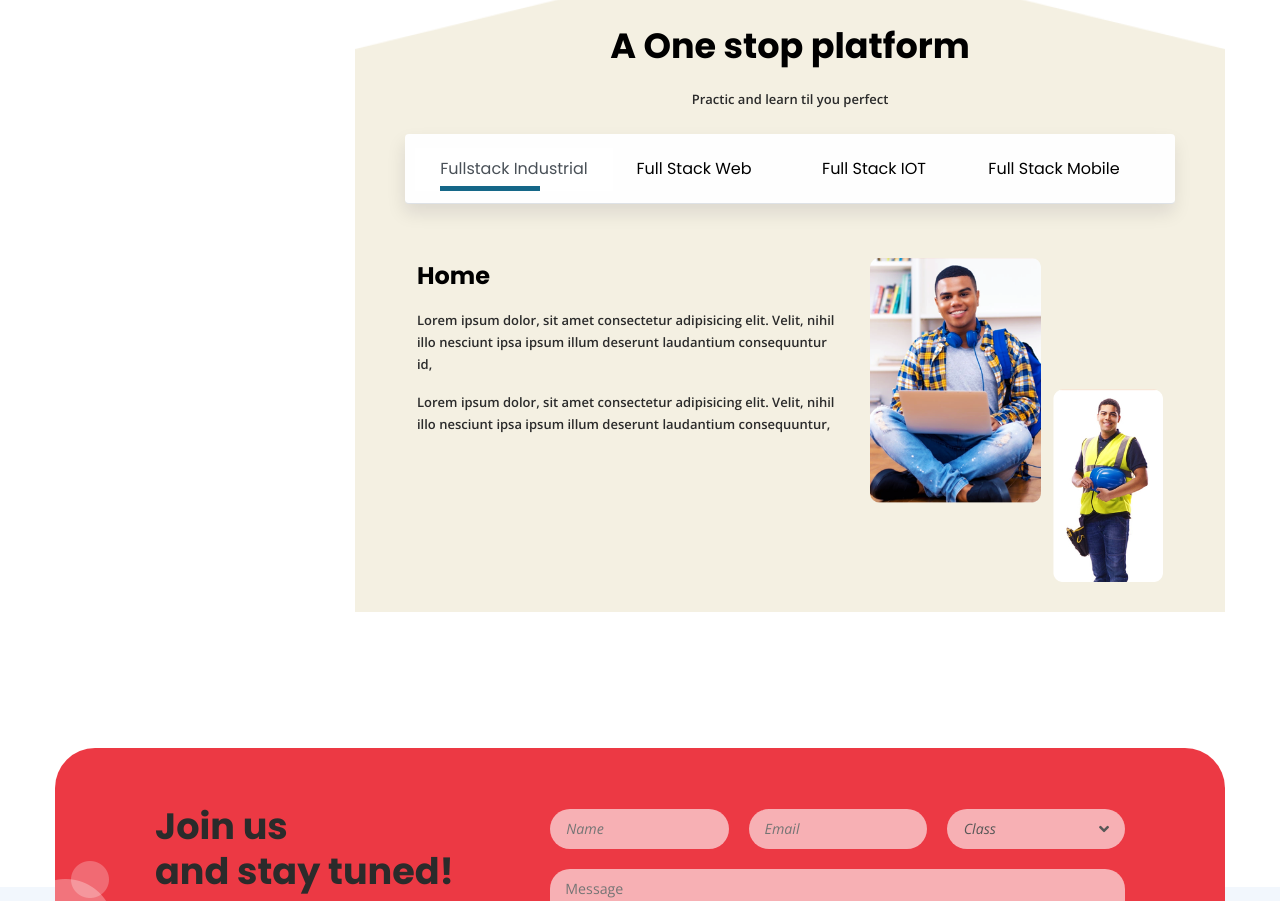
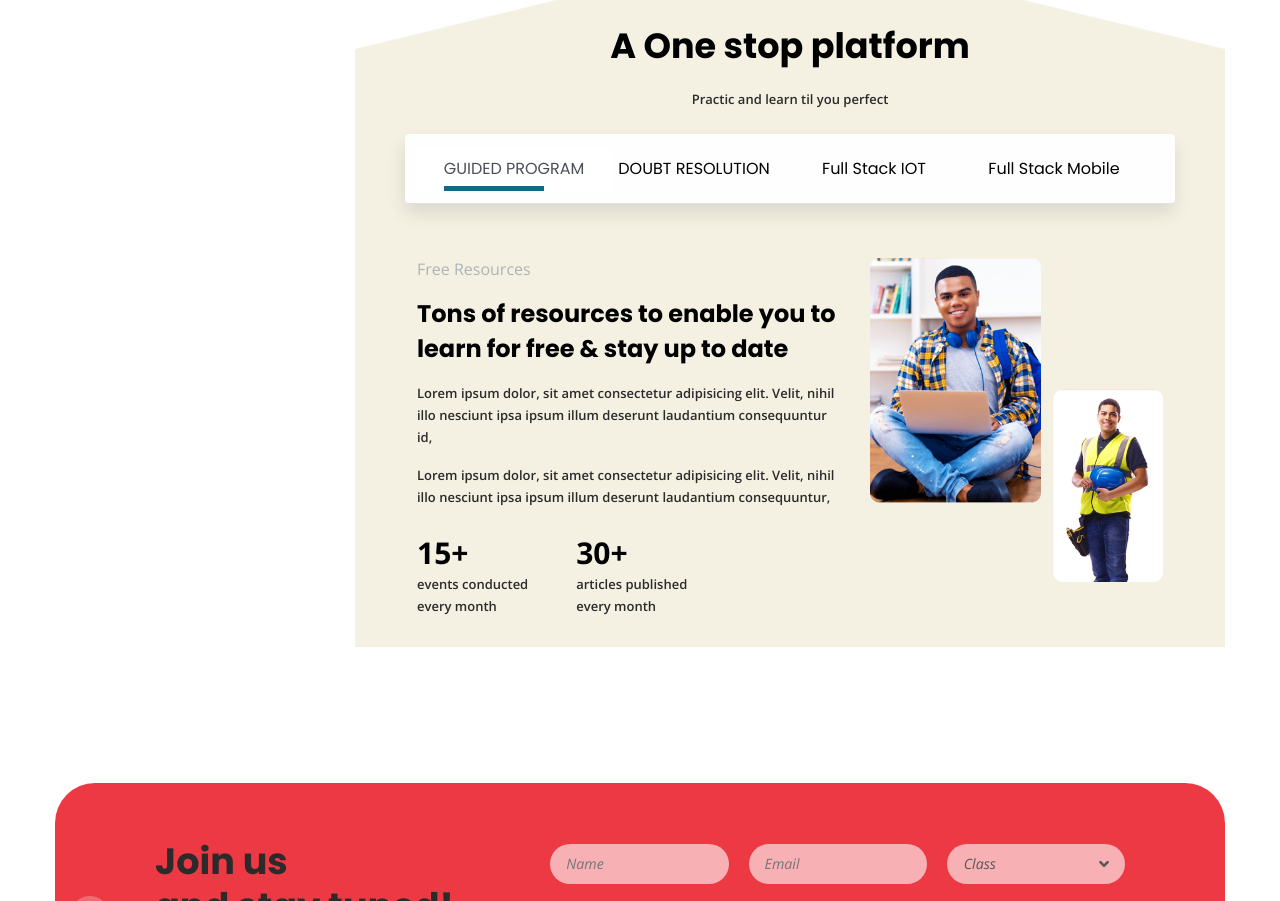
Before and after one commit to freddance/madesoft-html, a website: page full-stack-industrial.html in a window 1280 px wide. Shown: the part 1811-2712 px from the top of the page. Drawn offline with nearby package versions, Linux system fonts and the light colour scheme; a script that the page names is missing.

Commit message:
first commit

```diff
--- a/assets/css/main.css
+++ b/assets/css/main.css
@@ -2674,6 +2674,12 @@ footer .bottom-footer .social-links {
     padding: 30px 0px;
 }
 
+.tab-content span {
+    font-size: 30px;
+    color: #000;
+    font-weight: bold;
+}
+
 .nav-tabs .nav-item {
     border: none;
 }
--- a/full-stack-industrial.html
+++ b/full-stack-industrial.html
@@ -220,10 +220,10 @@
 							<div class="tabs class-gallery">
 								<ul class="nav nav-tabs" id="myTab" role="tablist">
 								  <li class="nav-item">
-									<a class="nav-link active" data-toggle="tab" href="#home" role="tab" aria-controls="home">Fullstack Industrial </a>
+									<a class="nav-link active" data-toggle="tab" href="#home" role="tab" aria-controls="home">GUIDED PROGRAM</a>
 								  </li>
 								  <li class="nav-item">
-									<a class="nav-link" data-toggle="tab" href="#profile" role="tab" aria-controls="profile">Full Stack Web </a>
+									<a class="nav-link" data-toggle="tab" href="#profile" role="tab" aria-controls="profile">DOUBT RESOLUTION</a>
 								  </li>
 								  <li class="nav-item">
 									<a class="nav-link" data-toggle="tab" href="#messages" role="tab" aria-controls="messages">Full Stack IOT </a>
@@ -239,10 +239,22 @@
 								<div class="tab-content row mt-4">
 								  <div class="tab-pane active wow fadeInUp" id="home" role="tabpanel" data-wow-duration="1000ms">
 										<div class="col-md-7">
-											<h3 class="mb-3">Home</h3>
+											<h6 class="mb-3">Free Resources</h6>
+											<h3 class="mb-3">Tons of resources to enable you to learn for free & stay up to date</h3>
 											<p>Lorem ipsum dolor, sit amet consectetur adipisicing elit. Velit, nihil illo nesciunt ipsa ipsum illum deserunt laudantium consequuntur id,</p>
 
 											<p class="pt-3">Lorem ipsum dolor, sit amet consectetur adipisicing elit. Velit, nihil illo nesciunt ipsa ipsum illum deserunt laudantium consequuntur, </p>
+
+											<div class="d-flex mt-4">
+												<div>
+													<span>15+</span>
+													<p>events conducted <br> every month</p>
+												</div>
+												<div class="ml-5">
+													<span>30+</span>
+												<p>articles published <br> every month</p>
+												</div>
+											</div>
 										</div>
 										<div class="col-md-5">
 											<img src="/assets/img/find your course.png" class="img-fluid" alt="">
```
